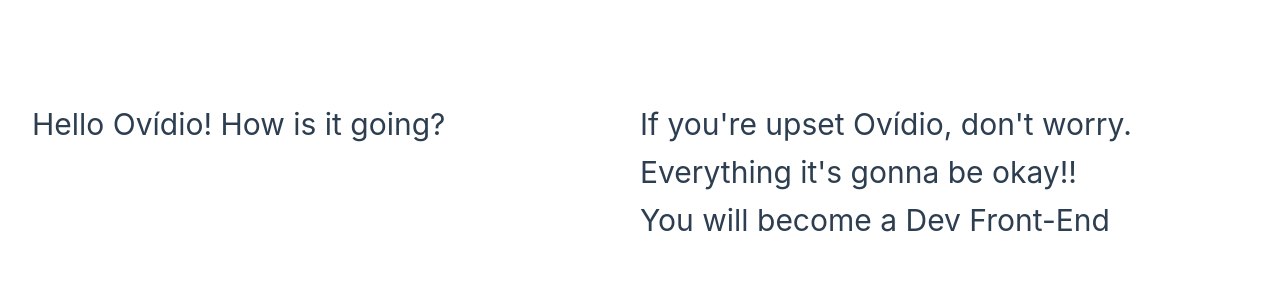
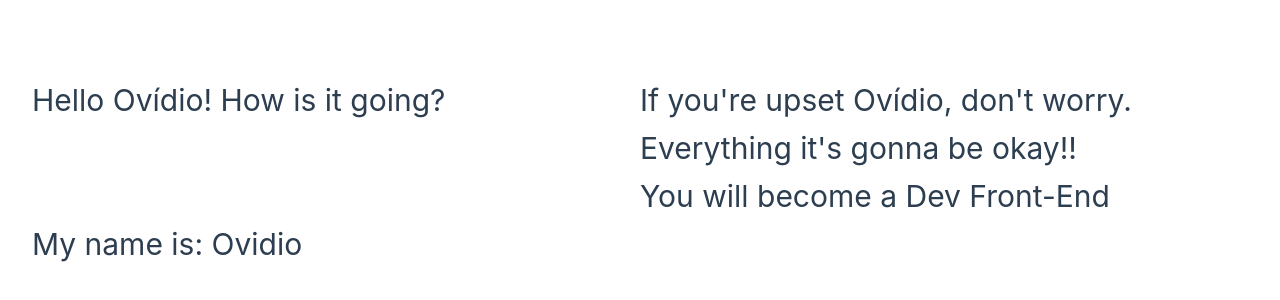
Before and after one commit to Ovidiojcf/vue-first-project, a Vue app: page / in a window 1280 px wide. Shown: the part 228-528 px from the top of the page. Built offline with nearby package versions, Linux system fonts and the light colour scheme.

Commit message:
lifeCycleHooks implemented

```diff
--- a/src/App.vue
+++ b/src/App.vue
@@ -1,13 +1,16 @@
 <template>
   <firstComponent/>
+  <lifeCycle/>
 </template>
 <!-- Para utilizar algum componente nessa página é necessário importa-lo na tag script-->
 <script>
   import firstComponent from './components/firstComponent.vue';
+  import lifeCycle from './components/lifeCycle.vue';
   export default{
     name: 'App',
     components:{
-      firstComponent
+      firstComponent,
+      lifeCycle
     }
   }
 </script>
--- /dev/null
+++ b/src/components/lifeCycle.vue
@@ -0,0 +1,22 @@
+<template>
+    <h1>My name is: {{ name }}</h1>
+</template>
+
+<script>
+    export default{
+        name: 'lyfeCyvel',
+        data(){
+            return{
+                name: 'Doesnt know'
+            }
+        },
+        created(){
+            setTimeout(()=>{
+                this.name = 'Ovidio'}, 1000
+            );
+        },
+        mounted(){
+            this.name = 'José'
+        }
+    }
+</script>
```
